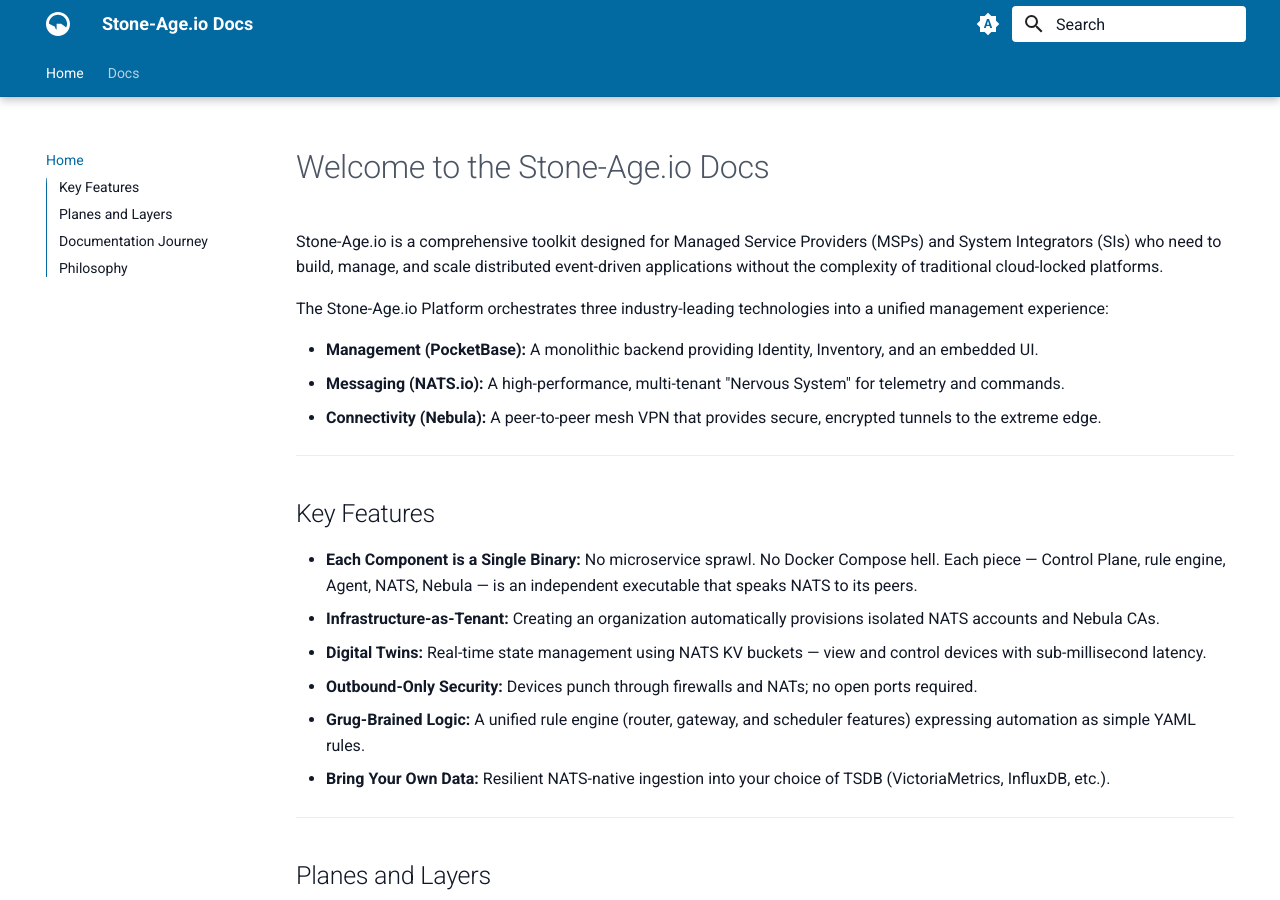
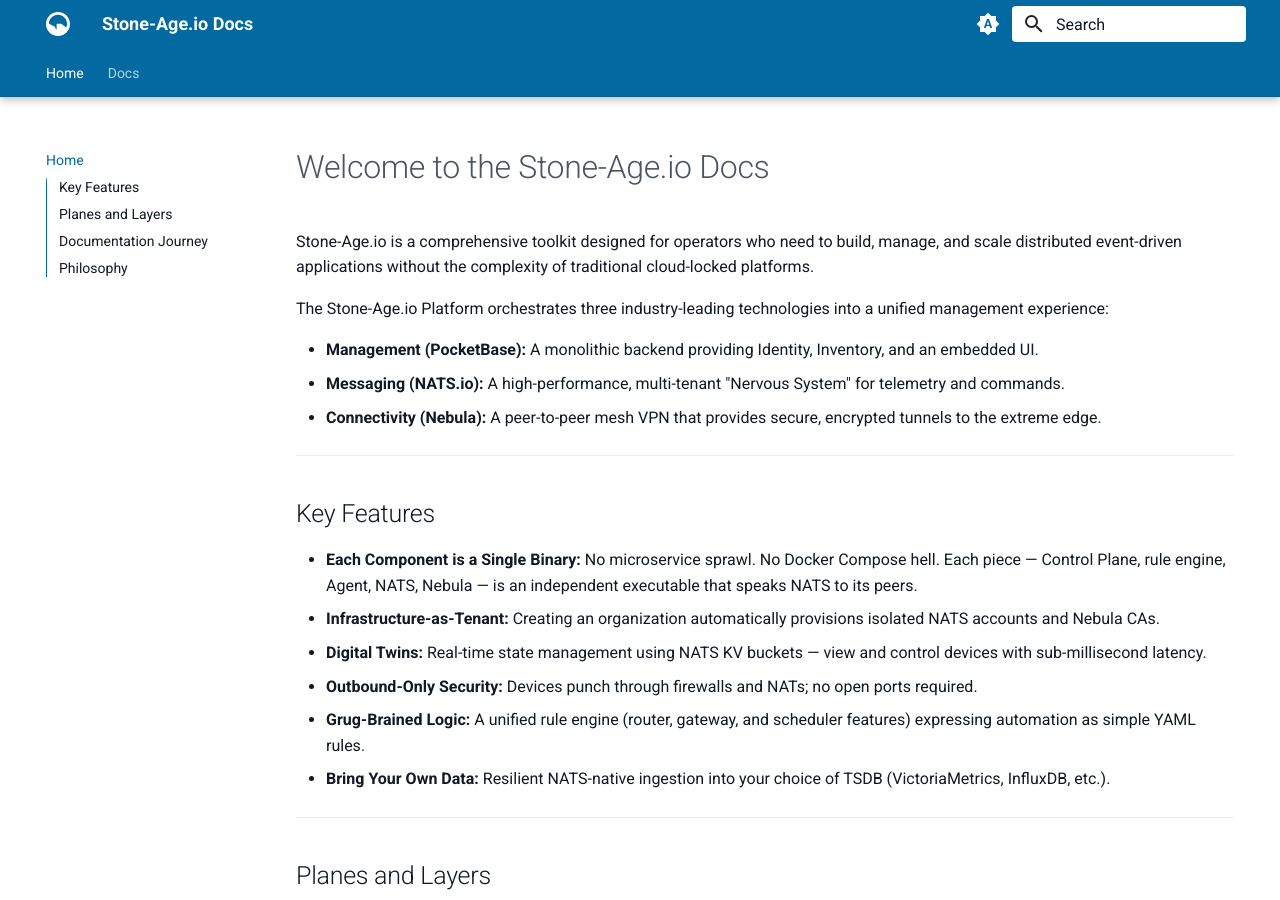
Before and after one commit to stone-age-io/platform-docs, an MkDocs documentation site: the page built from docs/index.md, in a window 1280 px wide and 900 px high. Built offline with MkDocs 1.6.1 and Material for MkDocs 9.7.7, drawn with Linux system fonts in a browser that asks for light colours.

Commit message:
generalized target

```diff
--- a/docs/index.md
+++ b/docs/index.md
@@ -1,6 +1,6 @@
 # Welcome to the Stone-Age.io Docs
 
-Stone-Age.io is a comprehensive toolkit designed for Managed Service Providers (MSPs) and System Integrators (SIs) who need to build, manage, and scale distributed event-driven applications without the complexity of traditional cloud-locked platforms.
+Stone-Age.io is a comprehensive toolkit designed for operators who need to build, manage, and scale distributed event-driven applications without the complexity of traditional cloud-locked platforms.
 
 The Stone-Age.io Platform orchestrates three industry-leading technologies into a unified management experience:
 
```
Also changed, not shown: docs/overview.md (+0 -2 lines).
